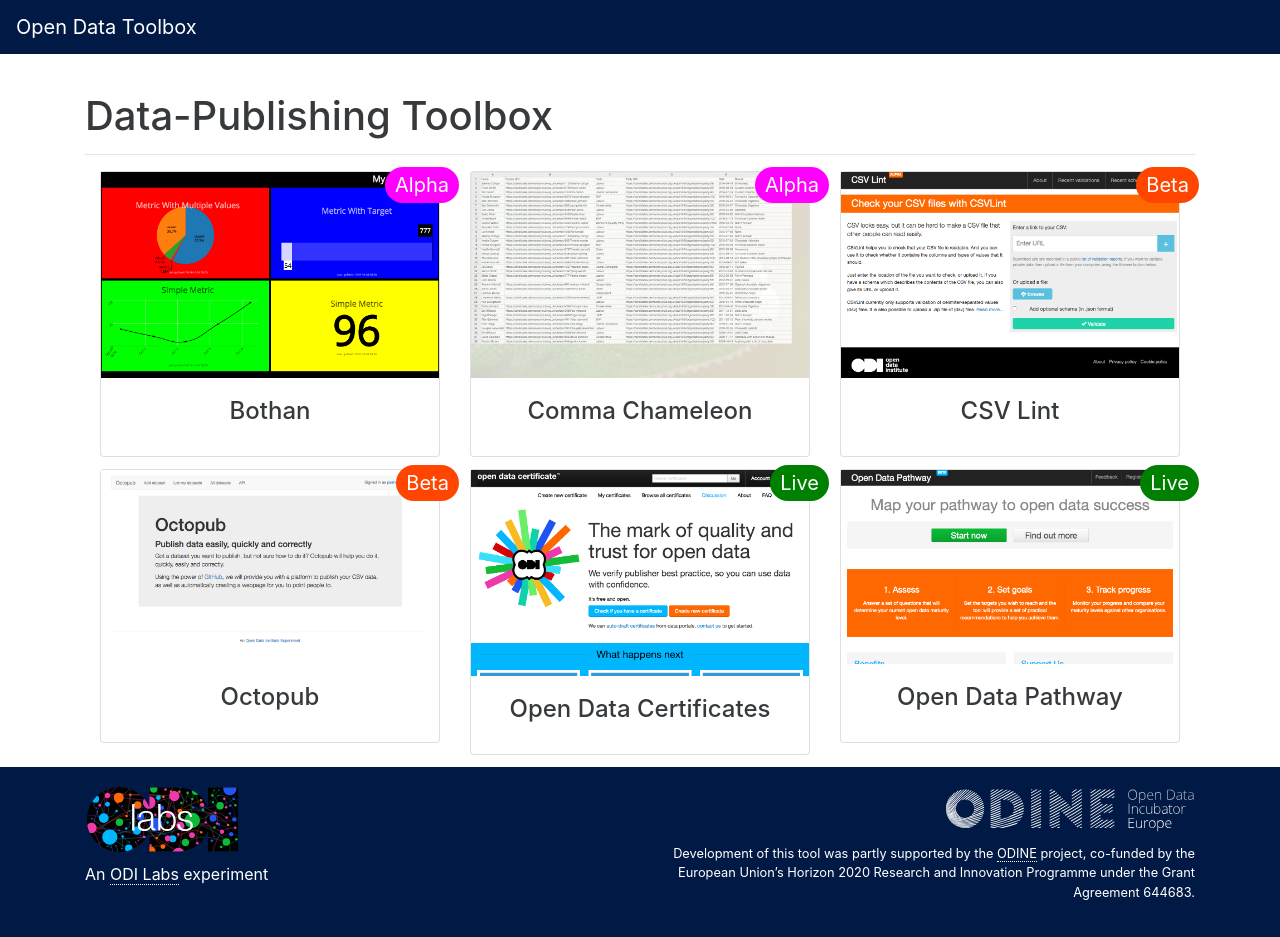
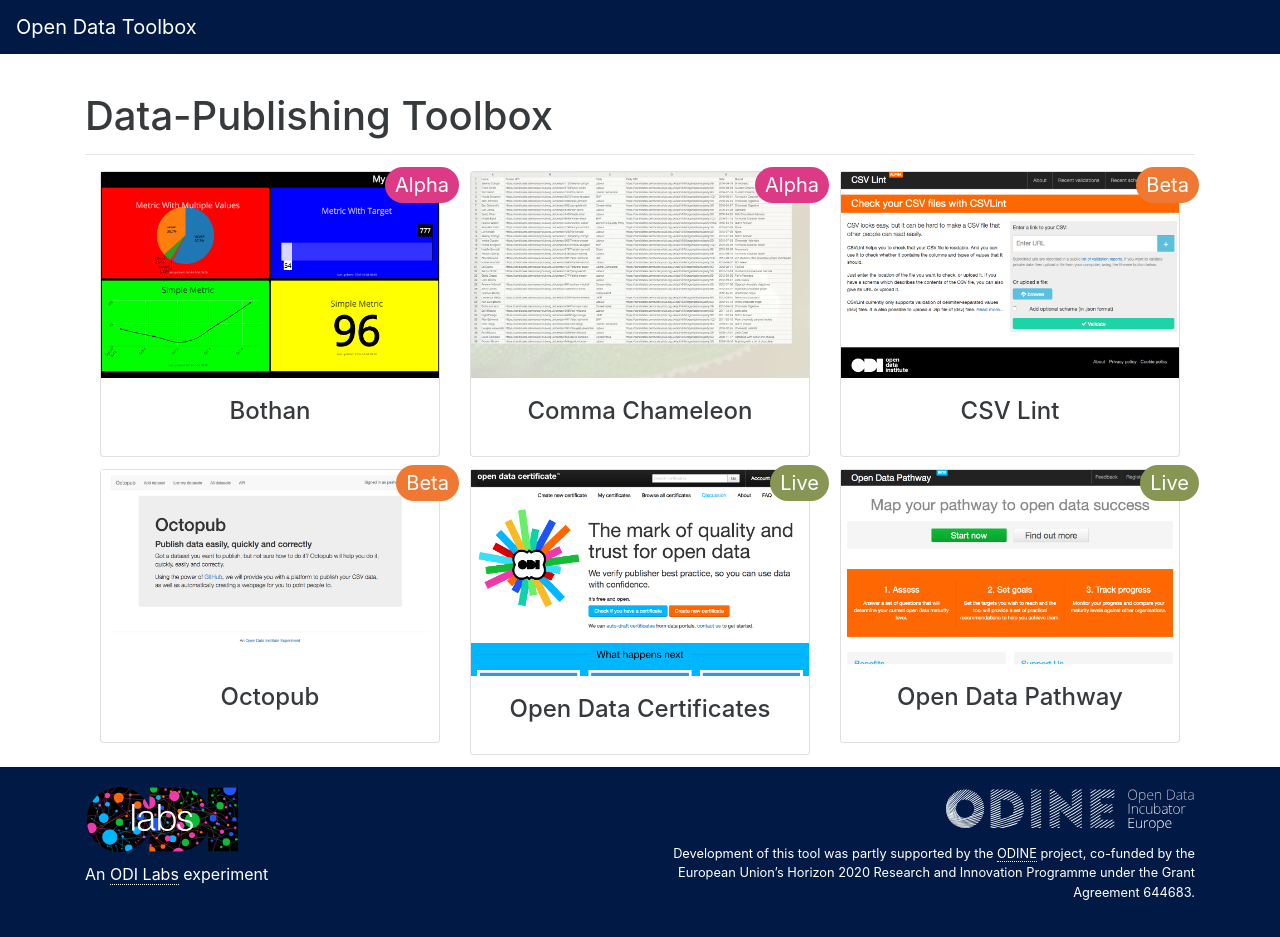
Before and after one commit to theodi/toolbox, a Jekyll site: the page built from index.html, in a window 1280 px wide. Built offline with Jekyll 4.4.1, drawn with Linux system fonts in a browser that asks for light colours; nearby versions of some CDN libraries.

Commit message:
change the service badge colors

```diff
--- a/_layouts/default.html
+++ b/_layouts/default.html
@@ -44,13 +44,13 @@
         /*transform: rotate(37deg);*/
       }
       .live{
-        background:green;
+        background: #879653;
       }
       .beta{
-        background:orangered;
+        background: #ef7933;
       }
       .alpha{
-        background:magenta;
+        background: #dc3a85;
       }
 
     </style>
```
